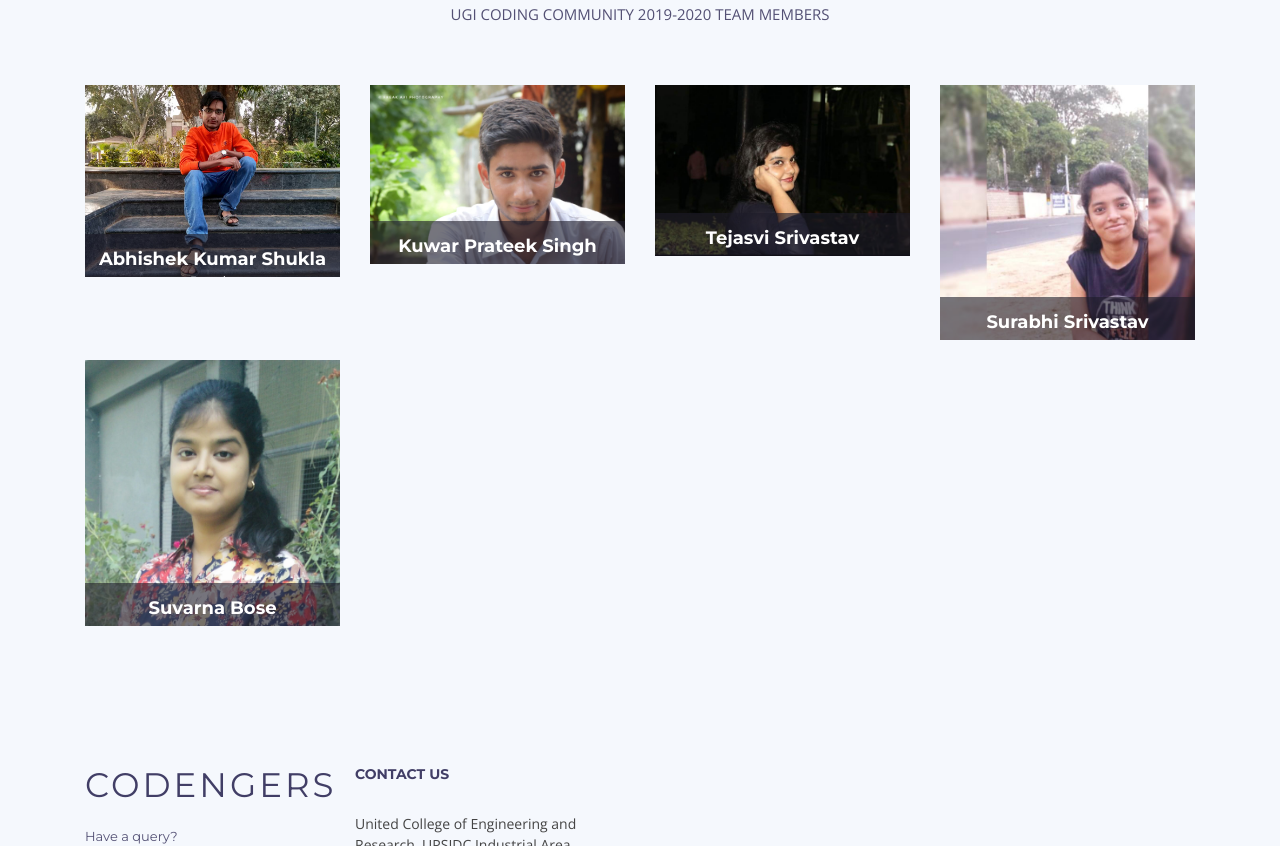
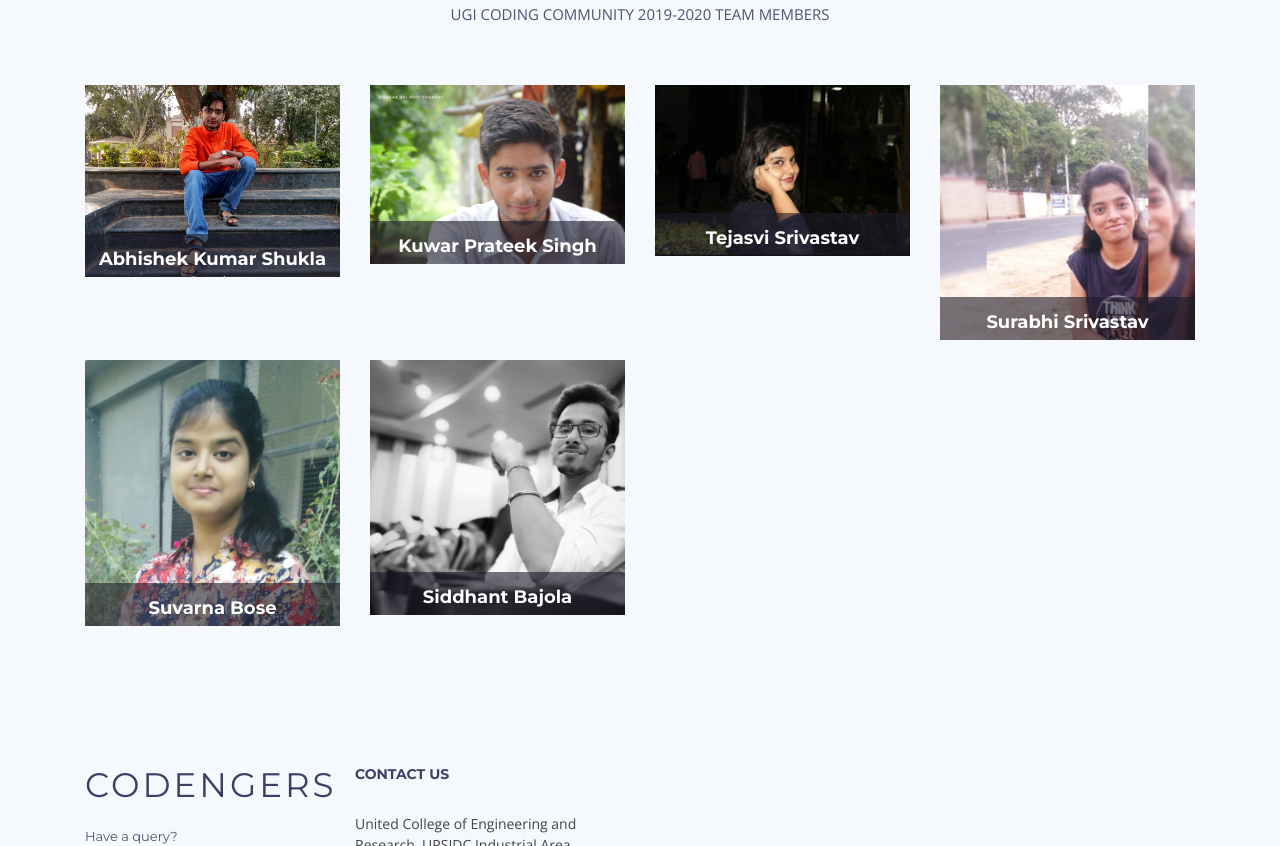
Before and after one commit to ugi-coding-community/ugi-coding-community.github.io, a plain HTML site: page index.html in a window 1280 px wide. Shown: the part 2433-3279 px from the top of the page. Drawn offline with nearby package versions, Linux system fonts and the light colour scheme; files whose address does not match are found by name.

Commit message:
new team member added

```diff
--- a/index.html
+++ b/index.html
@@ -266,6 +266,21 @@
               </div>
             </div>
           </div>
+
+            <div class="col-lg-3 col-md-6 wow fadeInUp" data-wow-delay="0.2s">
+            <div class="member">
+              <img src="img/team-6.jpg" class="img-fluid" alt="">
+              <div class="member-info">
+                <div class="member-info-content">
+                  <h4>Siddhant Bajola</h4>
+                  <div class="social">
+                    <a href="https://m.facebook.com/siddhant.bajola?ref=bookmarks"><i class="fa fa-facebook"></i></a>
+                    <a href="https://www.linkedin.com/in/siddhant-bajola-923b1815a/"><i class="fa fa-linkedin"></i></a>
+                  </div>
+                </div>
+              </div>
+            </div>
+          </div>
         </div>
 
       </div>
```
Also changed, not shown: img/team-6.jpg (added), 1 other file.
